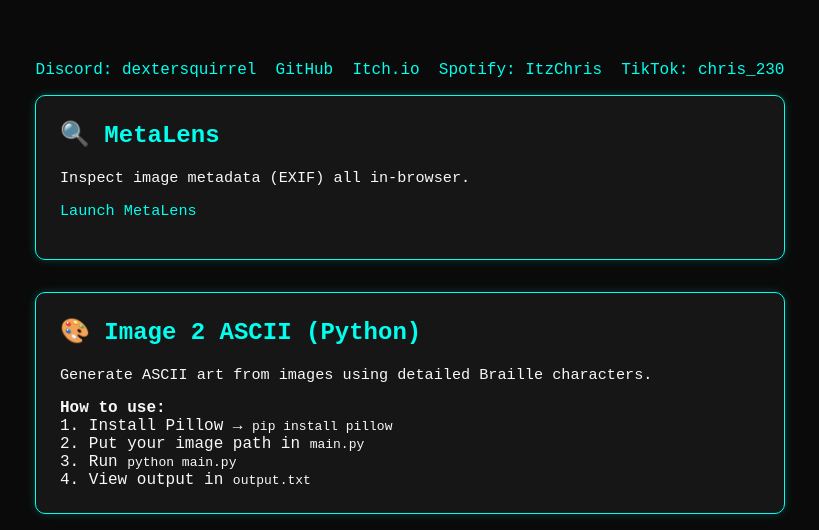
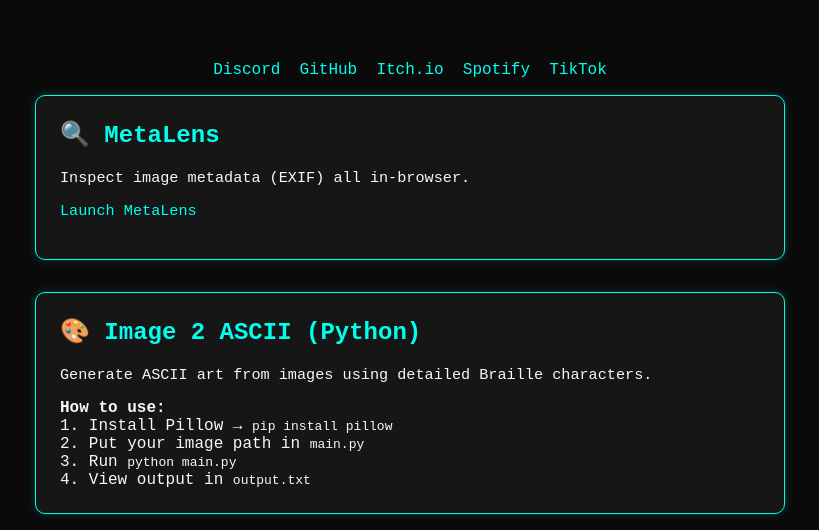
Before and after one commit to justdev-chris/justdev-chris-portfolio, a plain HTML site: page index.html in a window 1280 px wide. Both pictures are taken after a click on the button "Enter". Shown: the part 270-800 px from the top of the page, without its empty margins (230-1049 px from the left). Drawn offline with Linux system fonts and the light colour scheme.

Commit message:
Update index.html

```diff
--- a/index.html
+++ b/index.html
@@ -170,11 +170,11 @@
     <p class="subtitle">tiny dev making cool tools for a big internet 🛠️</p>
 
     <div class="socials">
-      <a href="https://discord.com/users/dextersquirrel" target="_blank">Discord: dextersquirrel</a>
+      <a href="https://discord.com/users/884966085642834001" target="_blank">Discord</a>
       <a href="https://github.com/justdev-chris" target="_blank">GitHub</a>
       <a href="https://justdev-chris.itch.io/" target="_blank">Itch.io</a>
-      <a href="https://open.spotify.com/artist/1PUp9Gx2NdVOFoFhEf1uEX" target="_blank">Spotify: ItzChris</a>
-      <a href="https://www.tiktok.com/@chris_230" target="_blank">TikTok: chris_230</a>
+      <a href="https://open.spotify.com/artist/1PUp9Gx2NdVOFoFhEf1uEX" target="_blank">Spotify</a>
+      <a href="https://www.tiktok.com/@chris_230" target="_blank">TikTok</a>
     </div>
 
     <div class="project">
```
